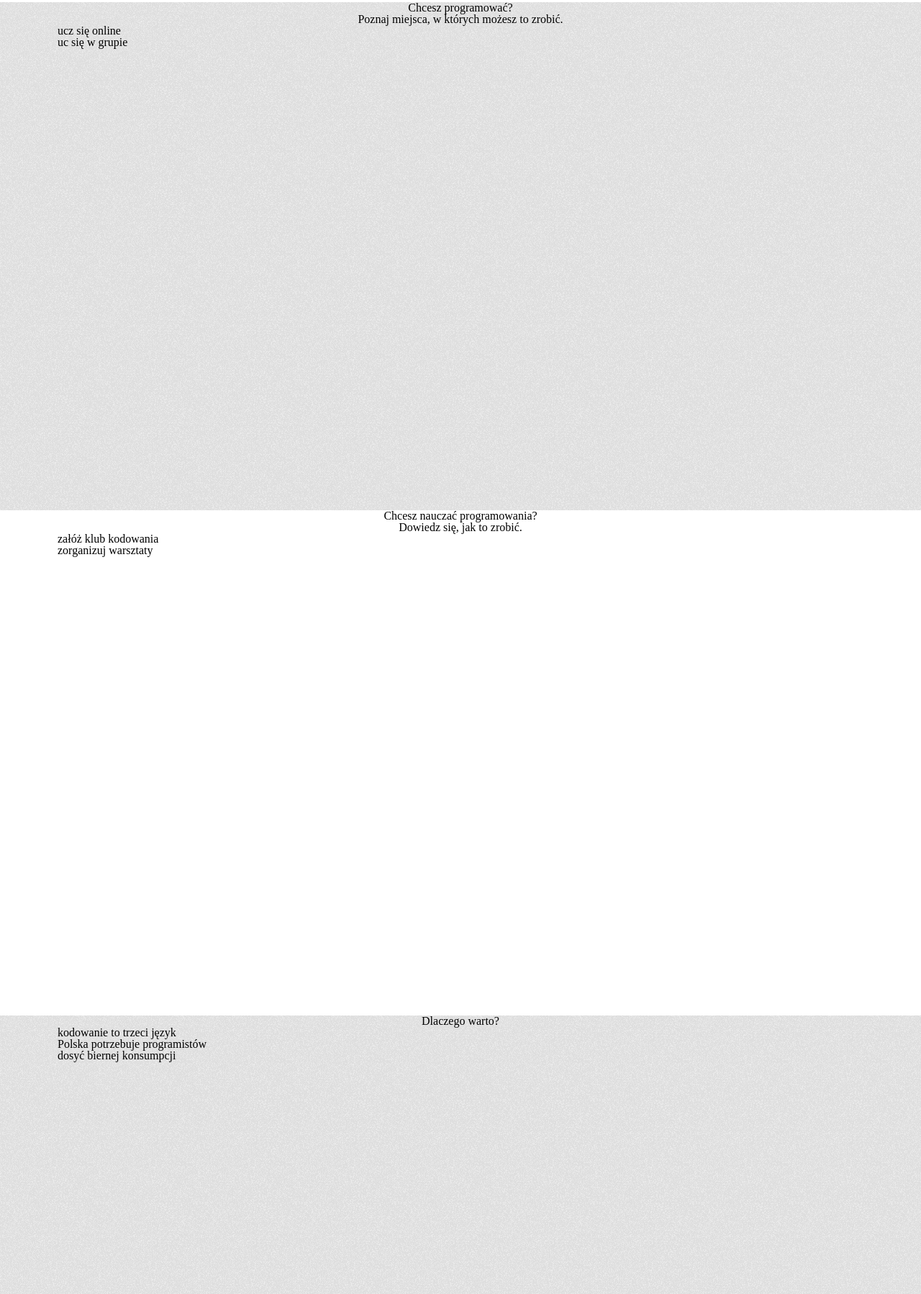
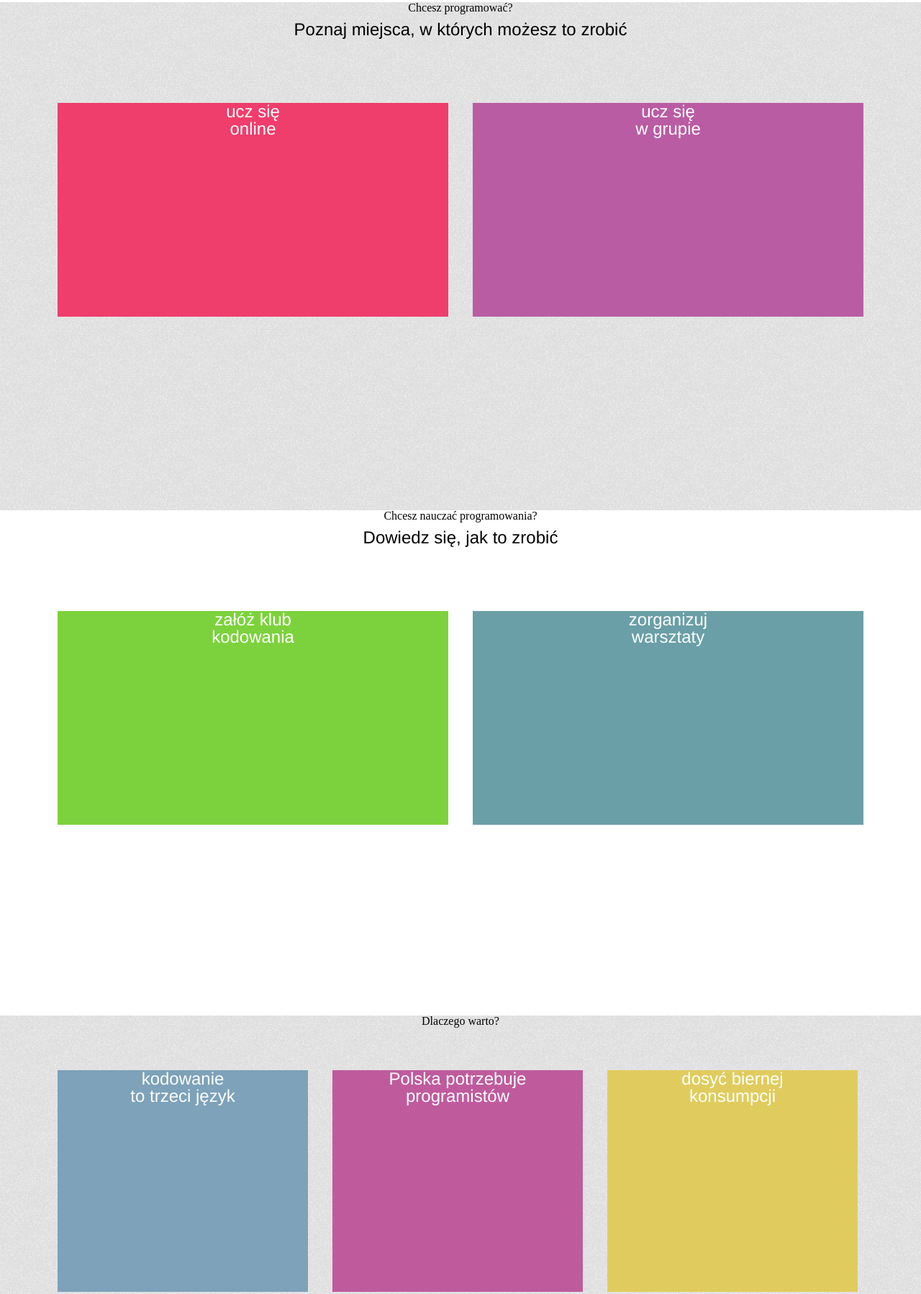
Before and after one commit to koduj/koduj.github.io, a plain HTML site: page index.html in a window 1280 px wide. Shown: the part 656-2454 px from the top of the page at 72% size. Drawn offline with nearby package versions, Linux system fonts and the light colour scheme.

Commit message:
Dodaj style
Rozwiń CSSy
Utwórz płynne przejście między nawigacją a wybraną sekcją

```diff
--- a/css/main.css
+++ b/css/main.css
@@ -72,16 +72,104 @@ footer {
 
 main {
     font-family: 'Arimo', sans-serif;
+    font-weight: 400;
+    font-size: 26pt;
+    text-align: center;
+    color: black;
+    padding-top: 137px;
+}
+
+.content #tagline {
+    font-family: 'Arimo', sans-serif;
     font-weight: 700;
+    font-size: 30pt;
+    text-align: center;
+    color: black;
+    margin-top: 240px;
+}
+
+.content aside {
+    font-family: 'Arimo', sans-serif;
+    font-weight: 400;
     font-size: 18pt;
     text-align: center;
     color: black;
+    margin-top: 10px;
+    margin-bottom: 90px;
 }
 
-aside {
+#learn figure {
+    width: 543px;
+    height: 297px;
+    float: left;
+}
+
+#learn #online {
+    margin-right: 34px;
+}
+
+#teach figure {
+    width: 543px;
+    height: 297px;
+    float: left;
+}
+
+#teach #club {
+    margin-right: 34px;
+}
+
+#why .content figure {
+    width: 348px;
+    height: 308px;
+    float: left;
+}
+
+#why #language {
+    margin-right: 34px;
+    margin-top: 60px;
+}
+
+#why #poland {
+    margin-right: 34px;
+    margin-top: 60px;
+}
+
+#why #consumption {
+    margin-top: 60px;
+}
+
+.content figcaption {
     font-family: 'Arimo', sans-serif;
     font-weight: 400;
-    font-size: 17pt;
+    font-size: 18pt;
     text-align: center;
-    color: black;
+    color: white;
 }
+
+#online {
+    background-color: #ef3d6c;
+}
+
+#group {
+    background-color: #ba5ca3;
+}
+
+#club {
+    background-color: #7cd23c;
+}
+
+#workshops {
+    background-color: #6a9fa7;
+}
+
+#language {
+    background-color: #7da2b9;
+}
+
+#poland {
+    background-color: #bf5b9d;
+}
+
+#consumption {
+    background-color: #e0cc5e;
+}
--- a/index.html
+++ b/index.html
@@ -10,6 +10,31 @@
     <link rel="stylesheet" type="text/css" href="https://cdnjs.cloudflare.com/ajax/libs/meyer-reset/2.0/reset.min.css"/>
     <script src="//ajax.googleapis.com/ajax/libs/angularjs/1.2.23/angular.min.js"></script>
     <title>Koduj.com</title>
+    <script src="https://ajax.googleapis.com/ajax/libs/jquery/1.11.0/jquery.min.js"></script>
+
+    <script>
+// Scrolling to the chosen section
+        $(document).ready(function() {
+          $('a[href*=#]').each(function() {
+            if (location.pathname.replace(/^\//,'') == this.pathname.replace(/^\//,'')
+            && location.hostname == this.hostname
+            && this.hash.replace(/#/,'') ) {
+              var $targetId = $(this.hash), $targetAnchor = $('[name=' + this.hash.slice(1) +']');
+              var $target = $targetId.length ? $targetId : $targetAnchor.length ? $targetAnchor : false;
+               if ($target) {
+                 var targetOffset = $target.offset().top;
+
+                 $(this).click(function() {
+                    $("#nav li a").removeClass("active");
+                    $(this).addClass('active');
+                   $('html, body').animate({scrollTop: targetOffset}, 1000);
+                   return false;
+                 });
+              }
+            }
+          });
+        });
+    </script>
 </head>
 
 <body ng-controller="AppCtrl">
@@ -35,7 +60,7 @@
 <!-- INTRODUCTORY VIDEO section -->
     <section id="intro">
         <div class="content">
-            <main>Programowanie to przyszłość</main>
+            <div id="tagline">Programowanie to przyszłość</div>
             <aside>Zacznij już dziś!</aside>
         </div>
     </section>
@@ -44,11 +69,19 @@
     <section id="learn">
         <div class="content">
             <main>Chcesz programować?</main>
-            <aside>Poznaj miejsca, w których możesz to zrobić.</aside>
+            <aside>Poznaj miejsca, w których możesz to zrobić</aside>
 
             <nav>
-                <figure><figcaption>ucz się online</figcaption></figure>
-                <figure><figcaption>uc się w grupie</figcaption></figure>
+                <figure id="online">
+                    <div class="img"></div>
+                    <figcaption>ucz się</figcaption>
+                    <figcaption>online</figcaption>
+                </figure>
+                <figure id="group">
+                    <div class="img"></div>
+                    <figcaption>ucz się</figcaption>
+                    <figcaption>w grupie</figcaption>
+                </figure>
             </nav>
         </div>
     </section>
@@ -57,11 +90,17 @@
     <section id="teach">
         <div class="content">
             <main>Chcesz nauczać programowania?</main>
-            <aside>Dowiedz się, jak to zrobić.</aside>
+            <aside>Dowiedz się, jak to zrobić</aside>
 
             <nav>
-                <figure><figcaption>załóż klub kodowania</figcaption></figure>
-                <figure><figcaption>zorganizuj warsztaty</figcaption></figure>
+                <figure id="club">
+                    <figcaption>załóż klub</figcaption>
+                    <figcaption>kodowania</figcaption>
+                </figure>
+                <figure id="workshops">
+                    <figcaption>zorganizuj</figcaption>
+                    <figcaption>warsztaty</figcaption>
+                </figure>
             </nav>
         </div>
     </section>
@@ -72,9 +111,18 @@
             <main>Dlaczego warto?</main>
 
             <nav>
-                <figure><figcaption>kodowanie to trzeci język</figcaption></figure>
-                <figure><figcaption>Polska potrzebuje programistów</figcaption></figure>
-                <figure><figcaption>dosyć biernej konsumpcji</figcaption></figure>
+                <figure id="language">
+                    <figcaption>kodowanie</figcaption>
+                    <figcaption>to trzeci język</figcaption>
+                </figure>
+                <figure id="poland">
+                    <figcaption>Polska potrzebuje</figcaption>
+                    <figcaption>programistów</figcaption>
+                </figure>
+                <figure id="consumption">
+                    <figcaption>dosyć biernej</figcaption>
+                    <figcaption>konsumpcji</figcaption>
+                </figure>
             </nav>
         </div>
     </section>
@@ -82,14 +130,23 @@
 <!-- BE LIKE THEM section -->
     <section id="be_like_them">
         <div class="content">
-            <main>Bądź jak oni!</main>
+            <div class="profile">
+                <div class="profile_pic"></div>
+                <div class="profile_info"></div>
+            </div>
+            <div class="description">
+                <main>Bądź jak oni!</main>
+                <div class="full_description"></div>
+                <div class="programming_benefits"></div>
+            </div>
         </div>
+
     </section>
 
 <!-- SUPPORT section -->
     <section id="support">
         <div class="content">
-
+            Wspierają nas
         </div>
     </section>
 
```
